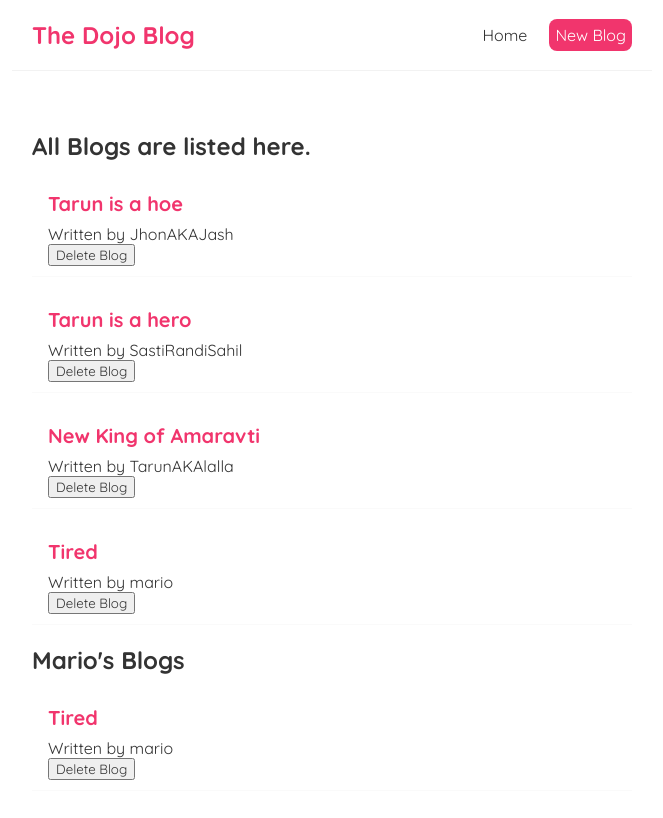
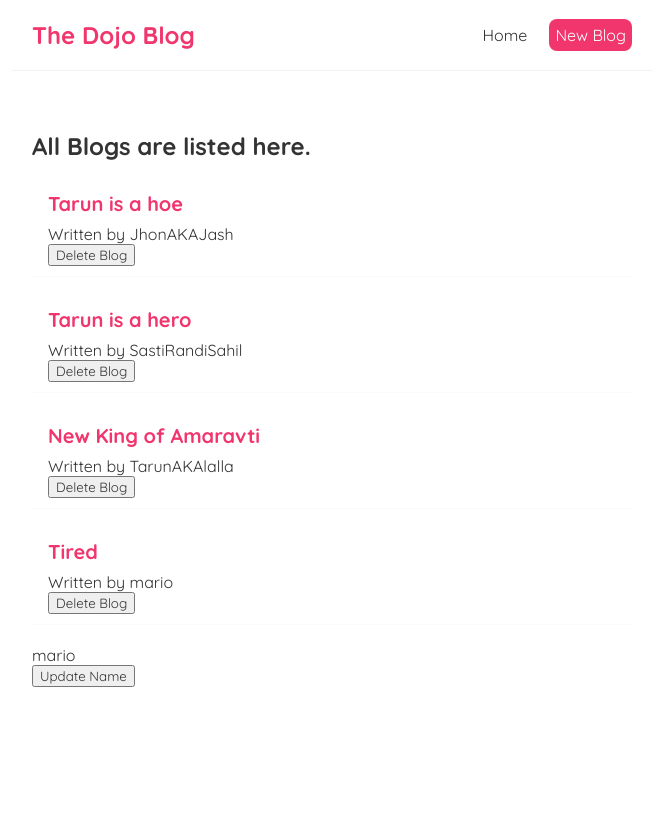
Before and after one commit to kaustubhKVS/learn_FARM_stack, a React (Create React App) app: page / in a window 1280 px wide. Shown: the top 818 px of the page, without its empty margins (308-971 px from the left). Built offline with nearby package versions, Linux system fonts and the light colour scheme.

Commit message:
useEffect and dependancy vid15

```diff
--- a/src/BlogList.js
+++ b/src/BlogList.js
@@ -5,7 +5,7 @@
 
     // const blogs = props.blogs;
     // const title = props.title;
-    console.log(blogs);
+    // console.log(blogs);
 
     return (
         <div className="blog-list">
--- a/src/Home.js
+++ b/src/Home.js
@@ -1,4 +1,4 @@
-import { useState } from "react";
+import { useState, useEffect } from "react";
 import BlogList from "./BlogList";
 
 const Home = () => {
@@ -16,11 +16,26 @@
         setBlogs(newBlog);
     }
 
+    const [name, setName] = useState('mario');
+
+    useEffect(() => {
+        console.log('use effect ran');
+        console.log(blogs);
+    },
+    //[] // Empty dependancy array will allow useEffect to render only for the first render i.e. when the pade loads for first time
+    [name] // This will cause use effect to work only when state of 'name' changes and not at every render.
+    );
+
+
+
     return (
 
         <div className="home">
             <BlogList blogs={blogs} title="All Blogs are listed here." handleDelete={handleDelete} />
-            <BlogList blogs={blogs.filter((blogs) => blogs.author === 'mario')} title="Mario's Blogs"></BlogList>
+            <p>{ name }</p>
+            <button onClick={() => setName('luigi')}> Update Name</button>
+
+            {/*<BlogList blogs={blogs.filter((blogs) => blogs.author === 'mario')} title="Mario's Blogs"></BlogList> */}
         </div>
 
      );
@@ -28,6 +43,8 @@
 
 export default Home;
 
+// useEffect can be use to load things at every re-render. Can be used for fetching data, authentication etc things which had to be used at every render.
+// using useEffect and useState toghether if not done carefully can result into an infinite loop.
 // handleDelete is defiend where the data resides, and we have passed handleDelete as a function to a prop
 // handleClickAgain('mario')
 // We do not INVOKE by function handleClick(), we invoke by reference handleClick
```
